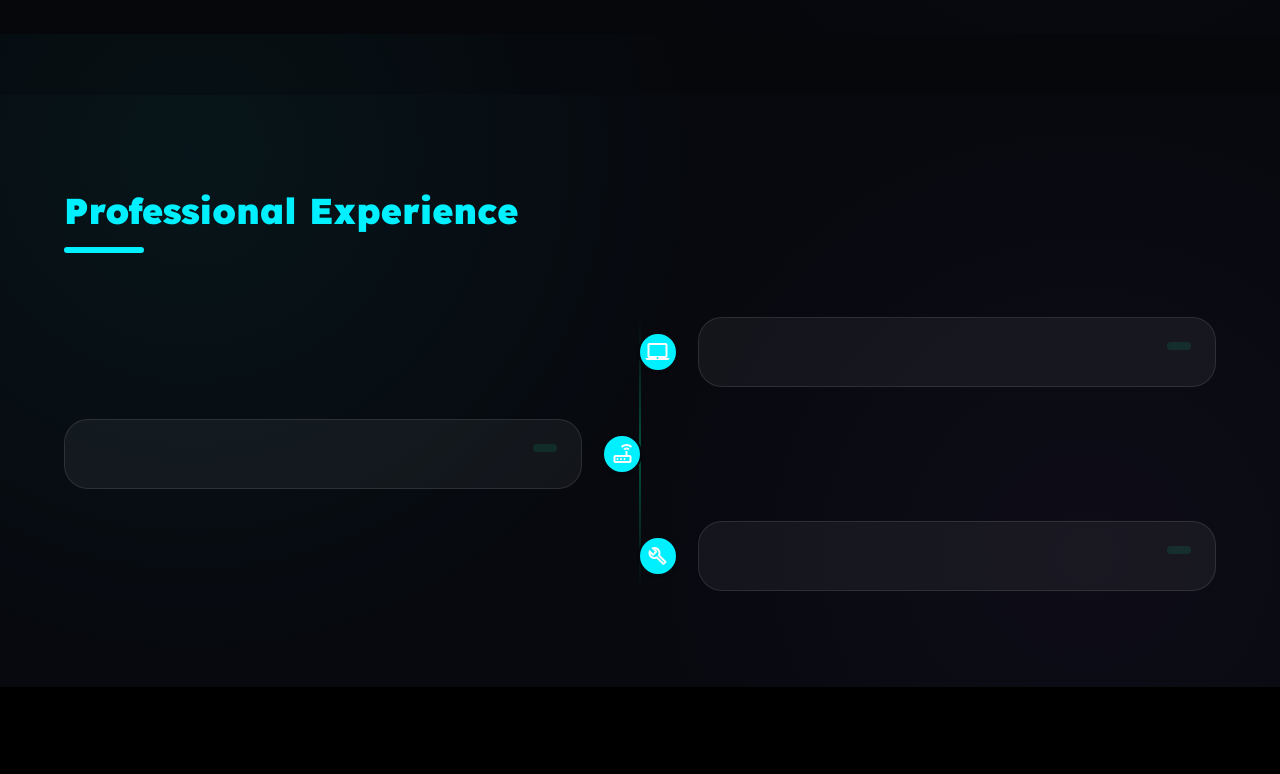
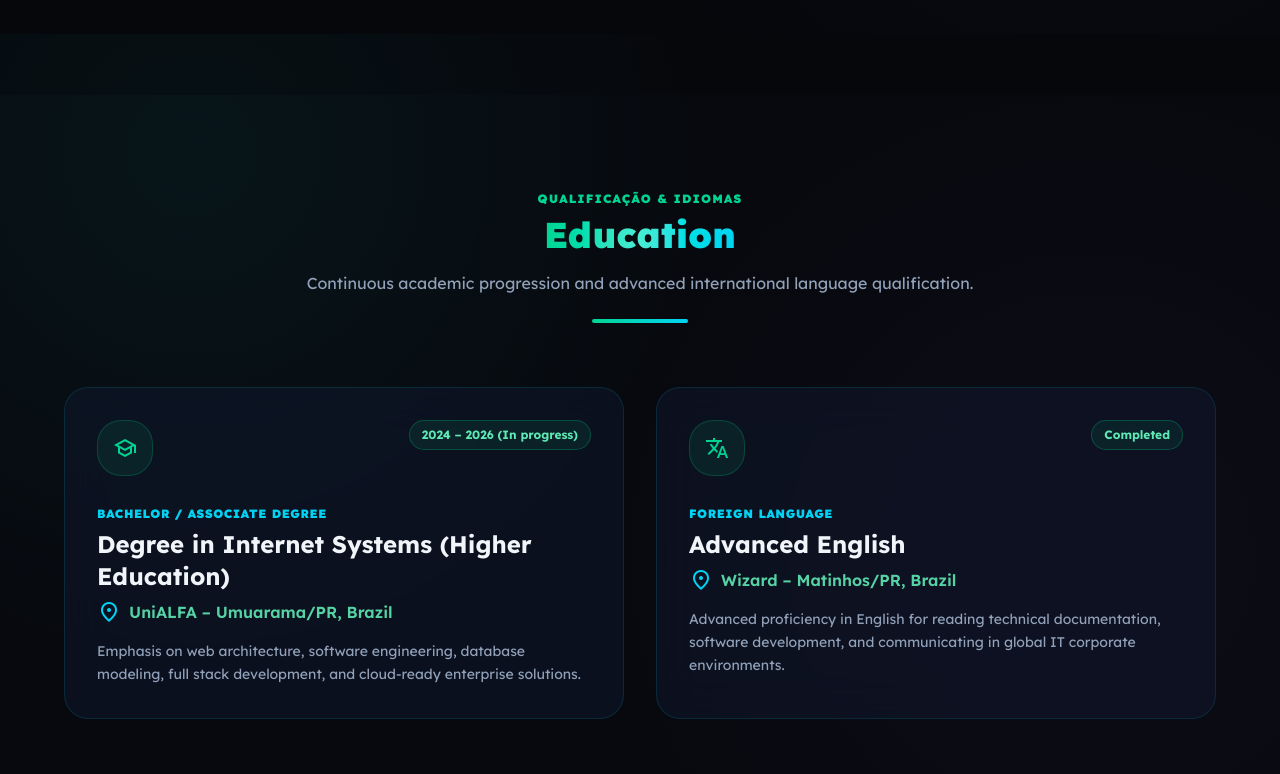
Before and after one commit to Peridan1/curriculo, a Next.js app: page /1 in a window 1280 px wide. Shown: the part 1566-2340 px from the top of the page. Built offline with nearby package versions, Linux system fonts and the light colour scheme.

Commit message:
feat(components): adicionar seção de formação educacional e qualificação

```diff
--- a/src/app/[lang]/page.tsx
+++ b/src/app/[lang]/page.tsx
@@ -1,12 +1,12 @@
-import type { Metadata } from "next"; // 1. Nova importação obrigatória para o SEO
+import type { Metadata } from "next";
 import Header from "../../components/Header";
 import Hero from "../../components/Hero";
 import Skills from "../../components/Skills";
+import Education from "../../components/Education";
 import Experience from "../../components/Experience";
 import Projects from "../../components/Projects";
 import Footer from "../../components/Footer";
 
-// O carregador de dicionários continua igual
 const dictionaries = {
     en: () =>
         import("../../dictionaries/en.json").then((module) => module.default),
@@ -14,7 +14,6 @@ const dictionaries = {
         import("../../dictionaries/pt.json").then((module) => module.default),
 };
 
-// 2. FUNÇÃO MÁGICA DE SEO: O Next.js lê isso antes de carregar a página
 export async function generateMetadata({
     params,
 }: {
@@ -31,8 +30,6 @@ export async function generateMetadata({
         title: dict.seo.title,
         description: dict.seo.description,
         keywords: dict.seo.keywords,
-        // O OpenGraph é o que faz o link ficar bonito com título e descrição
-        // quando você envia pelo WhatsApp, LinkedIn ou Discord!
         openGraph: {
             title: dict.seo.title,
             description: dict.seo.description,
@@ -41,7 +38,6 @@ export async function generateMetadata({
     };
 }
 
-// 3. Sua página Home continua exatamente igual!
 export default async function Home({
     params,
 }: {
@@ -55,10 +51,11 @@ export default async function Home({
     const dict = await dictionaries[lang]();
 
     return (
-        <main>
+        <main className="min-h-screen">
             <Header dict={dict} />
             <Hero dict={dict} />
             <Skills dict={dict} />
+            <Education dict={dict} />
             <Experience dict={dict} />
             <Projects dict={dict} lang={lang} />
             <Footer dict={dict} />
--- /dev/null
+++ b/src/components/Education.tsx
@@ -0,0 +1,90 @@
+"use client";
+
+import { motion } from "framer-motion";
+
+interface EducationProps {
+    dict: {
+        education: {
+            title: string;
+            subtitle: string;
+            items: Array<{
+                degree: string;
+                institution: string;
+                period: string;
+                type: string;
+                description: string;
+            }>;
+        };
+    };
+}
+
+export default function Education({ dict }: EducationProps) {
+    const icons = ["school", "translate"];
+
+    return (
+        <section className="py-24 relative overflow-hidden" id="education">
+            <div className="max-w-300 mx-auto px-6">
+                {/* Cabeçalho da Seção */}
+                <div className="flex flex-col items-center text-center mb-16">
+                    <span className="text-xs font-black uppercase tracking-widest text-emerald-400 mb-2">
+                        Qualificação & Idiomas
+                    </span>
+                    <h2 className="text-3xl lg:text-4xl font-black mb-4 bg-gradient-to-r from-emerald-400 via-teal-300 to-cyan-400 bg-clip-text text-transparent">
+                        {dict.education.title}
+                    </h2>
+                    <p className="text-slate-400 max-w-2xl text-base mb-6">
+                        {dict.education.subtitle}
+                    </p>
+                    <div className="w-24 h-1 bg-gradient-to-r from-emerald-400 to-cyan-400 rounded-full"></div>
+                </div>
+
+                {/* Grid de Formações */}
+                <div className="grid grid-cols-1 md:grid-cols-2 gap-8">
+                    {dict.education.items.map((item, index) => (
+                        <motion.div
+                            key={index}
+                            initial={{ opacity: 0, y: 20 }}
+                            whileInView={{ opacity: 1, y: 0 }}
+                            viewport={{ once: true, margin: "0px 0px -50px 0px" }}
+                            transition={{ duration: 0.5, delay: index * 0.15 }}
+                            className="p-8 rounded-3xl border border-cyan-500/15 bg-slate-900/60 backdrop-blur-xl flex flex-col justify-between transition-all duration-300 hover:-translate-y-1 hover:border-emerald-400/50 hover:shadow-xl hover:shadow-emerald-500/10 group"
+                        >
+                            <div>
+                                <div className="flex items-start justify-between gap-4 mb-6">
+                                    <div className="size-14 rounded-2xl bg-emerald-500/10 border border-emerald-500/25 flex items-center justify-center text-emerald-400 group-hover:scale-105 group-hover:bg-emerald-500/20 transition-all">
+                                        <span className="material-symbols-outlined text-3xl">
+                                            {icons[index] || "school"}
+                                        </span>
+                                    </div>
+                                    <span className="text-xs font-bold px-3 py-1.5 rounded-full bg-emerald-500/10 text-emerald-300 border border-emerald-500/30">
+                                        {item.period}
+                                    </span>
+                                </div>
+
+                                <div className="mb-2">
+                                    <span className="text-xs font-black uppercase tracking-wider text-cyan-400">
+                                        {item.type}
+                                    </span>
+                                    <h3 className="text-xl lg:text-2xl font-bold text-slate-100 mt-1 group-hover:text-cyan-300 transition-colors">
+                                        {item.degree}
+                                    </h3>
+                                </div>
+
+                                <div className="text-emerald-300/90 font-semibold text-base mb-4 flex items-center gap-2">
+                                    <span className="material-symbols-outlined text-sm text-cyan-400">
+                                        location_on
+                                    </span>
+                                    {item.institution}
+                                </div>
+
+                                <p className="text-slate-400 text-sm leading-relaxed">
+                                    {item.description}
+                                </p>
+                            </div>
+                        </motion.div>
+                    ))}
+                </div>
+            </div>
+        </section>
+    );
+}
```
